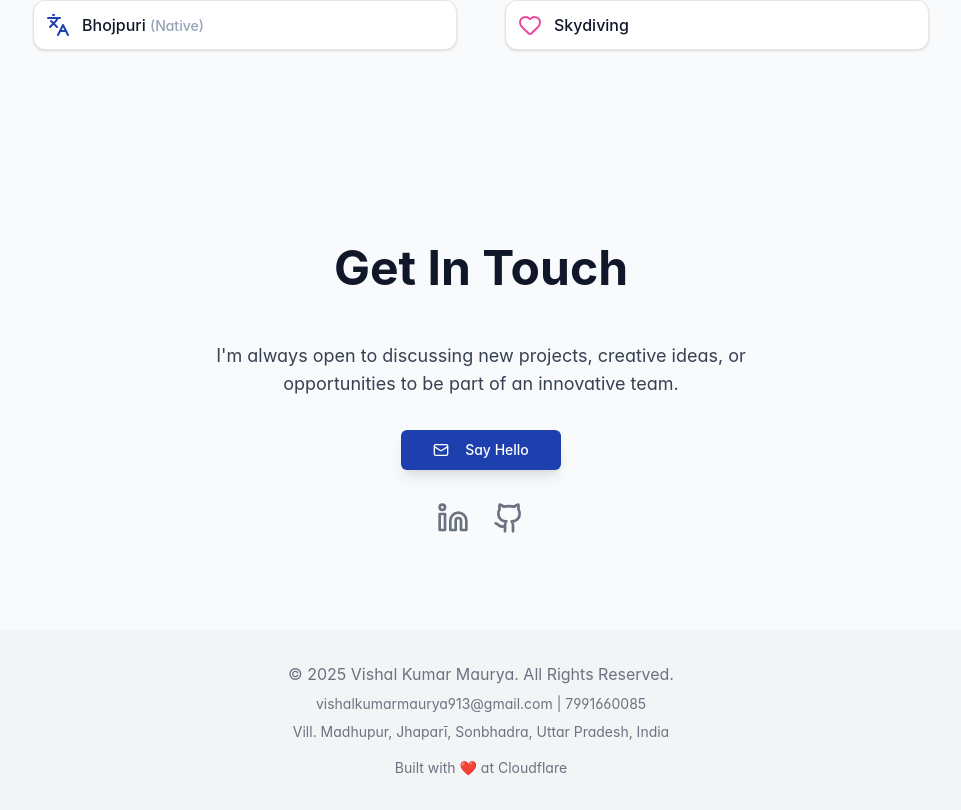
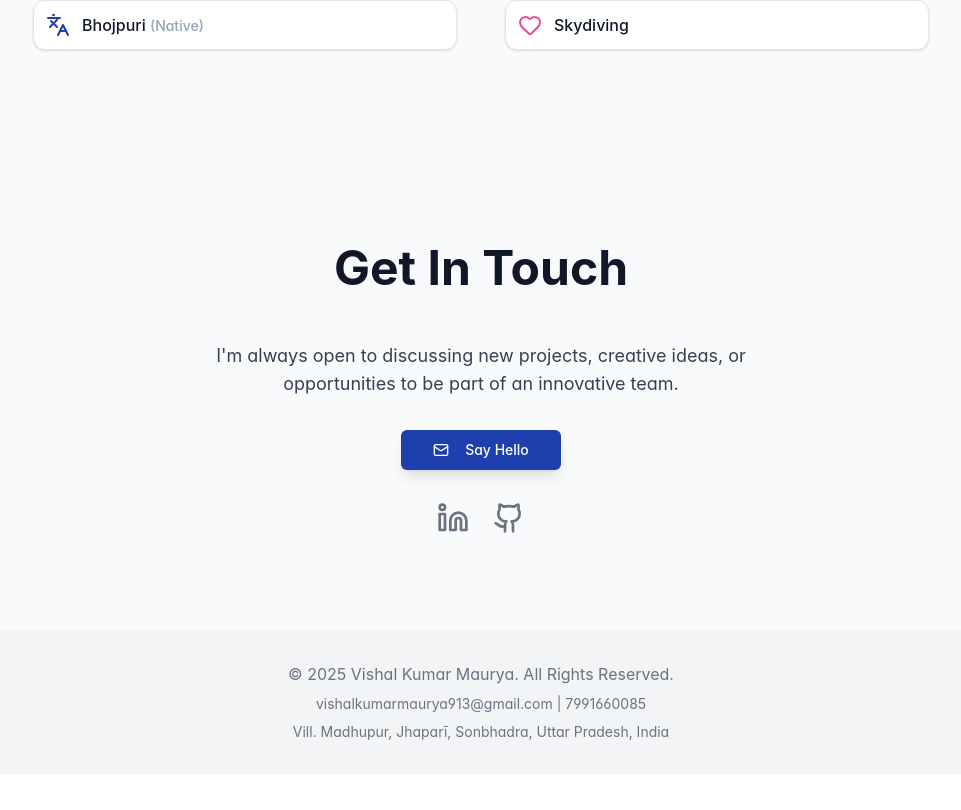
Before and after one commit to vishalkumarmaurya/vishal-kumar-maurya--professional-portfolio, a React (Vite) app: page / in a window 1280 px wide. Shown: the part 4690-5500 px from the top of the page, without its empty margins (159-1120 px from the left). After the commit the page ends 5464 px from the top, so only its background shows below. Built offline with nearby package versions, Linux system fonts and the light colour scheme.

Commit message:
feat: Final Polish: Address Client Feedback
This phase addresses the client's feedback to remove the "Built with ❤️ at Cloudflare" text from the footer, providing the final polish to the application before completion.

```diff
--- a/src/pages/HomePage.tsx
+++ b/src/pages/HomePage.tsx
@@ -215,7 +215,6 @@ export function HomePage() {
           <p>&copy; {new Date().getFullYear()} {name}. All Rights Reserved.</p>
           <p className="mt-2 text-sm">{contact.email} | {contact.phone}</p>
           <p className="mt-2 text-sm">{contact.address}</p>
-          <p className="mt-4 text-sm">Built with ❤️ at Cloudflare</p>
         </div>
       </footer>
     </div>
```
